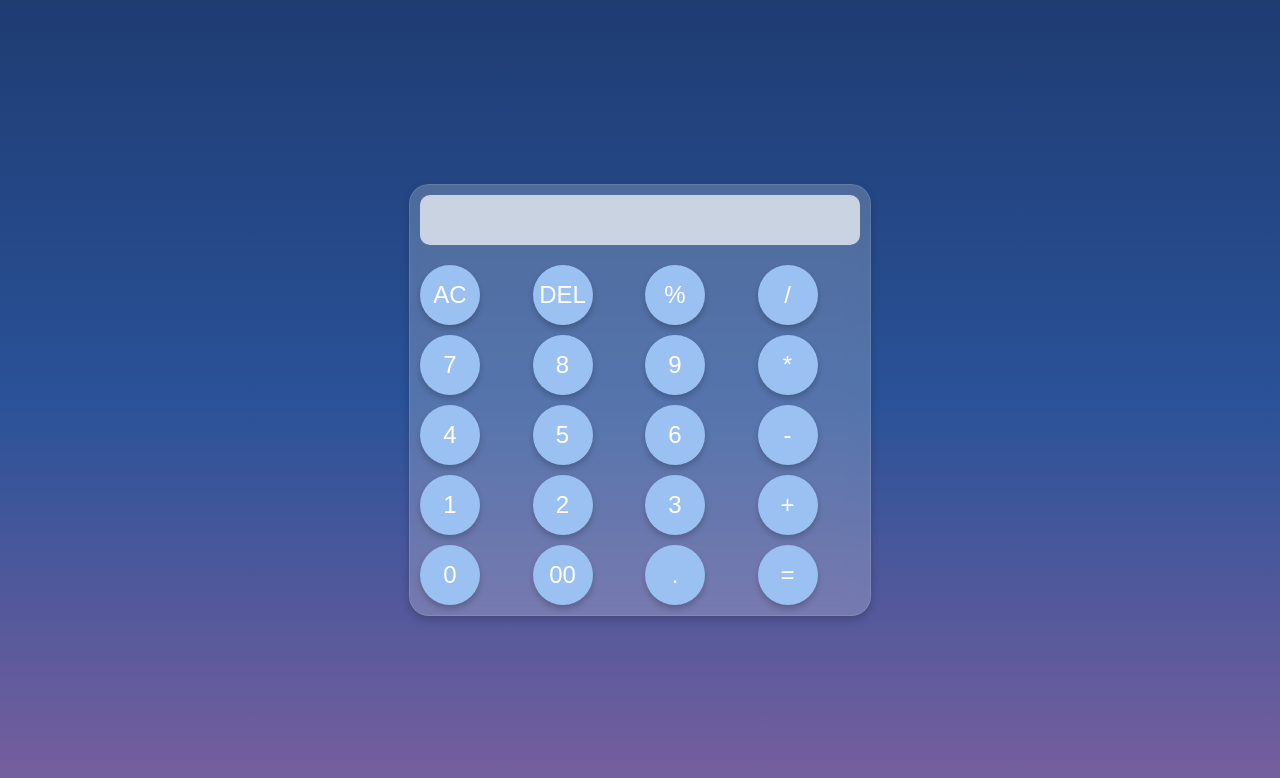
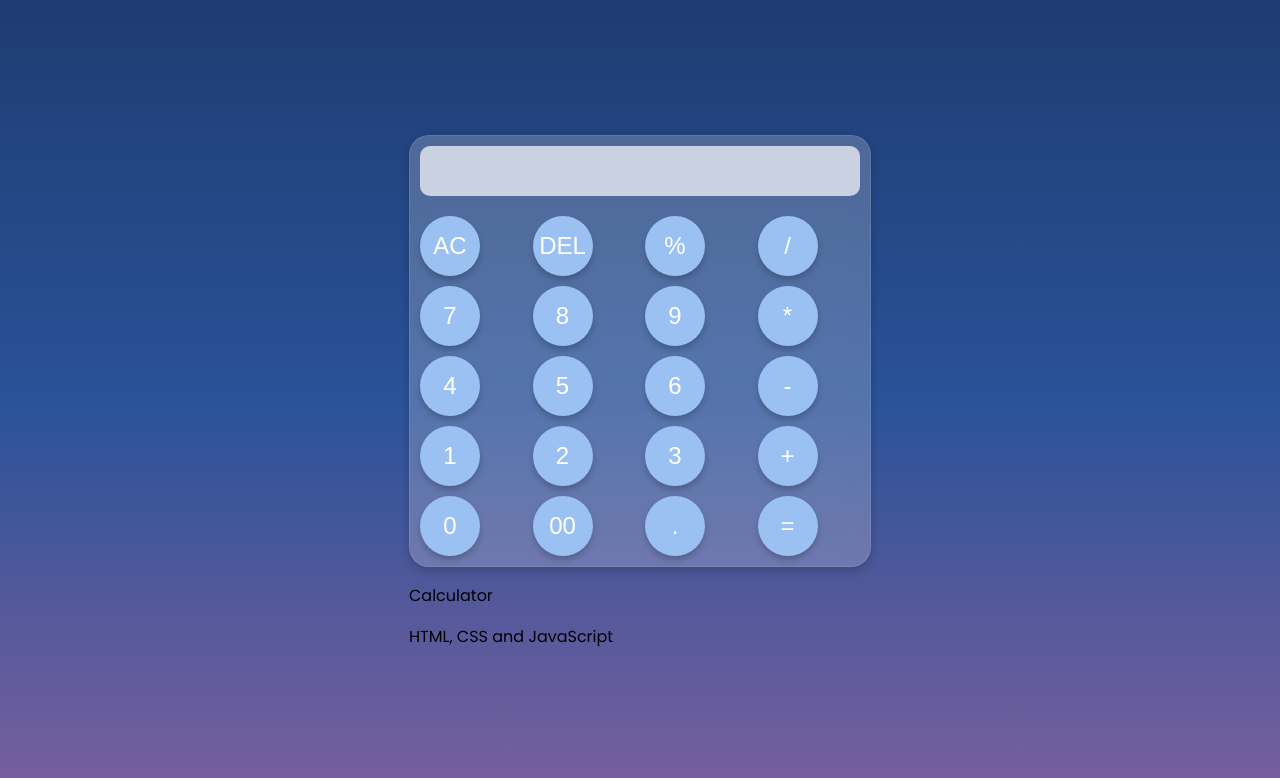
Before and after one commit to jayr012/Calculator, a plain HTML site: page index.html in a window 1280 px wide. Drawn offline with Linux system fonts and the light colour scheme.

Commit message:
Update index.html

```diff
--- a/index.html
+++ b/index.html
@@ -5,9 +5,12 @@
     <meta name="viewport" content="width=device-width, initial-scale=1.0">
     <title>Calculator</title>
     <link href="https://fonts.googleapis.com/css2?family=Poppins:wght@300;400;500;600&display=swap" rel="stylesheet">
+    <link href="https://fonts.googleapis.com/css2?family=Montserrat:wght@800&display=swap" rel="stylesheet">
     <link rel="stylesheet" href="style.css">
 </head>
 <body>
+    <div class="container">
+        <!-- Left Section: Calculator -->
         <div class="calculator">
             <div class="display">
                 <input type="text" id="screen" disabled>
@@ -45,6 +48,17 @@
             </div>
         </div>
 
+        <!-- Right Section: Text and Card -->
+        <div class="right-side">
+            <div class="title">
+                <p>Calculator</p>
+            </div>
+            <div class="card">
+                <p>HTML, CSS and JavaScript</p>
+            </div>
+        </div>
+    </div>
+
     <script src="script.js"></script>
 </body>
 </html>
```
Lines whose indentation alone changed are shown as unchanged.
